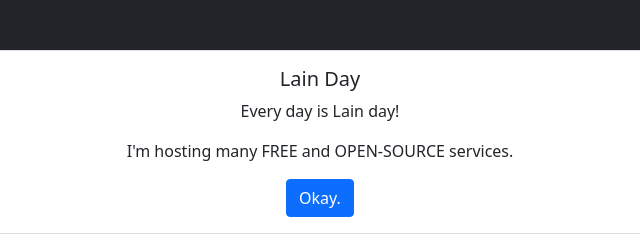
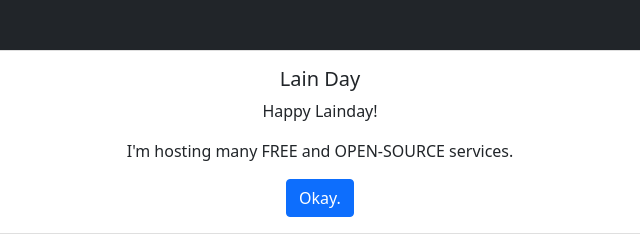
Before and after one commit to lilata/lain.day, a plain HTML site: page index.html in a window 1280 px wide. Shown: the top 240 px of the page, 320-960 px from the left. Drawn offline with Linux system fonts and the light colour scheme.

Commit message:
some minor changes

```diff
--- a/index.html
+++ b/index.html
@@ -3,7 +3,7 @@
 <head>
     <meta charset="UTF-8">
     <meta name="viewport" content="width=device-width, initial-scale=1">
-    <title>Welcome to lain.day!</title>
+    <title>lain.day</title>
     <link rel="stylesheet" href="bootstrap.min.css">
     <style>
         .large-card {
@@ -33,7 +33,7 @@
     <div class="card large-card">
         <div class="card-body text-center">
             <h5 class="card-title">Lain Day</h5>
-            <p class="card-text">Every day is Lain day!</p>
+            <p class="card-text">Happy Lainday!</p>
             <p class="card-text">I'm hosting many FREE and OPEN-SOURCE services.</p>
             <a class="btn btn-primary">Okay.</a>
         </div>
```
